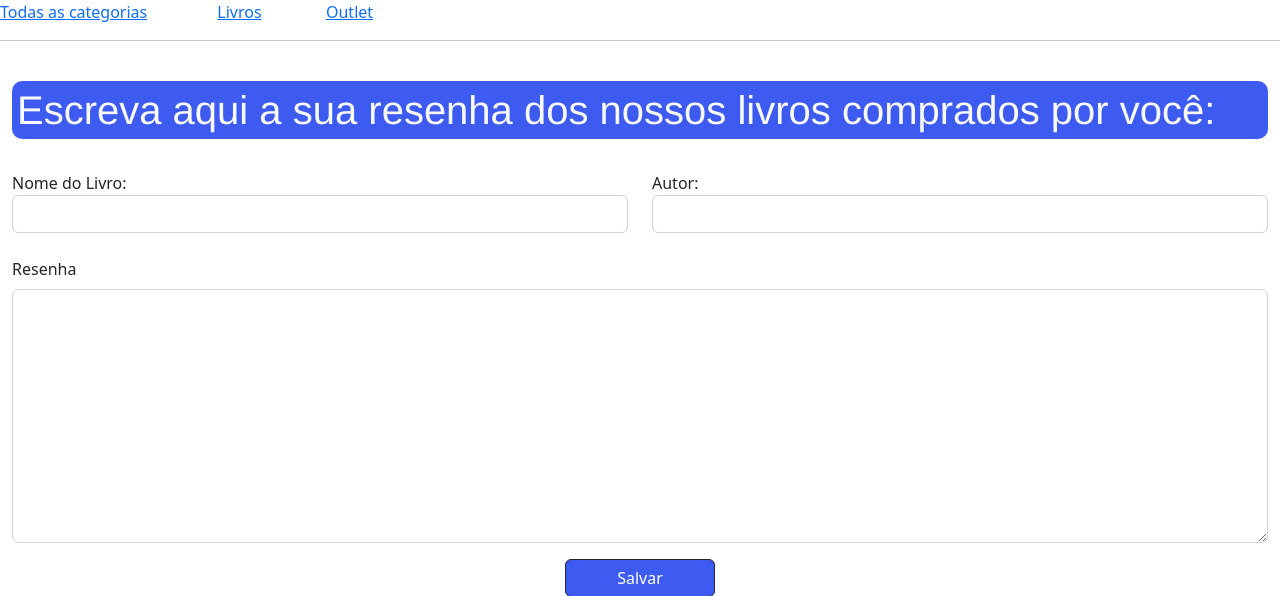
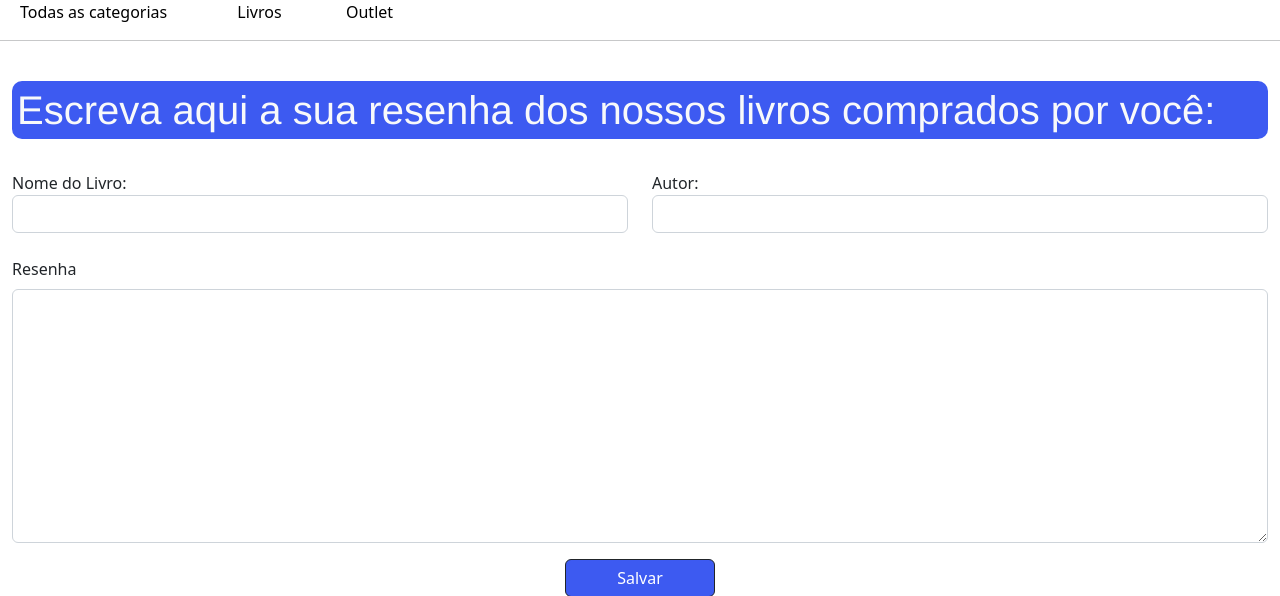
Before and after one commit to mariabrenneisen/artefatos-cristaos, a PHP site: page /Resenhas.html in a window 1280 px wide. Shown: the part 154-750 px from the top of the page. Run offline with PHP 8.4, Linux system fonts and the light colour scheme.

Commit message:
Update estilo.css

```diff
--- a/estilo.css
+++ b/estilo.css
@@ -18,6 +18,12 @@ body{
     background-color: #0E153A!important;
     color: white !important;
 }
+
+.link{
+    text-decoration: none !important;
+    margin-left: 10px !important;
+    color: black !important;
+}
 .botao_resenha
 {
     background-color: #3D5AF1!important;
```
